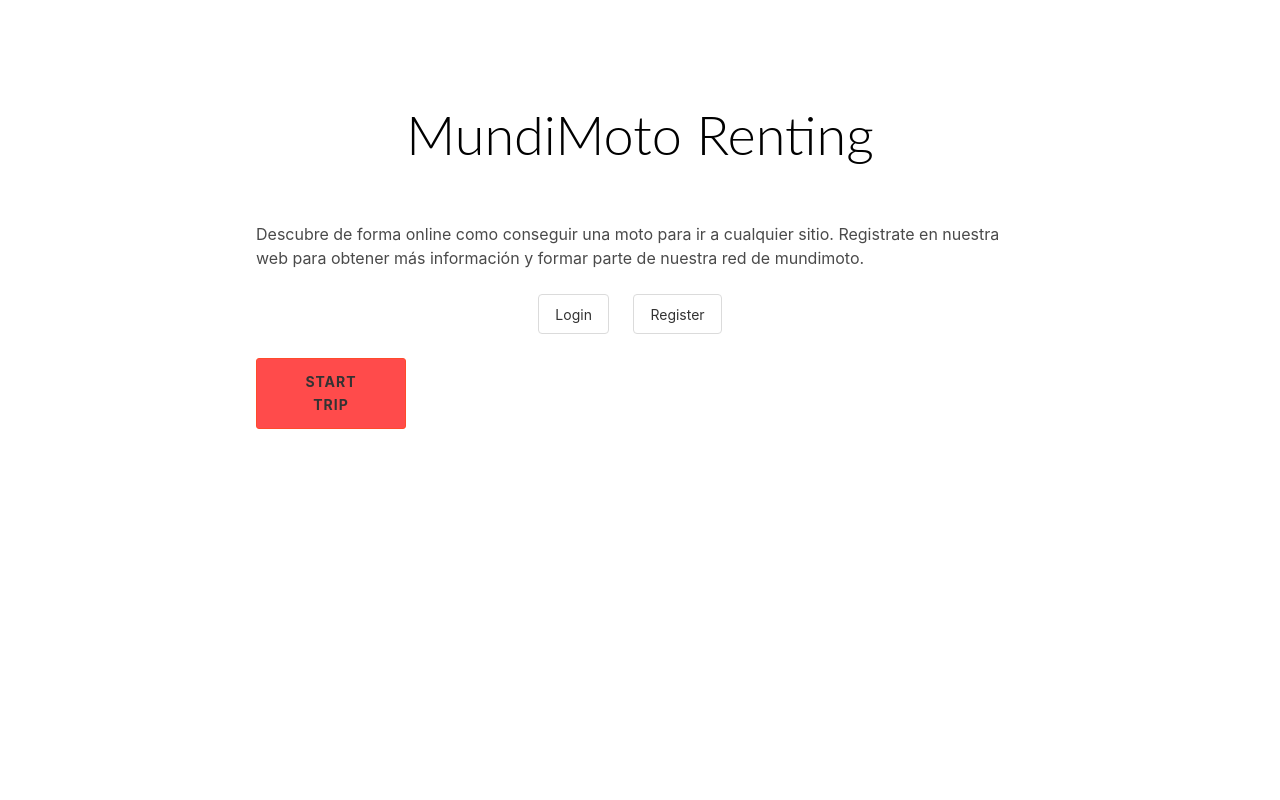
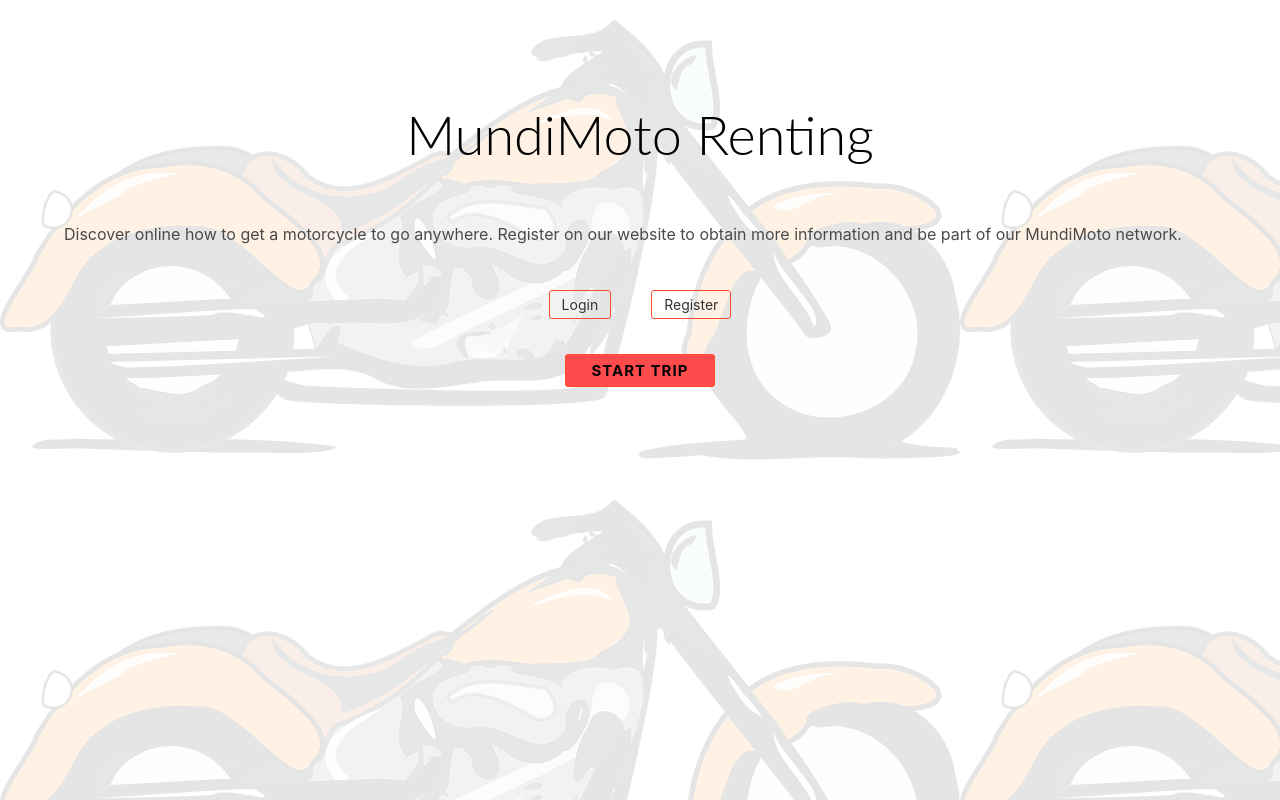
Before and after one commit to josepmdc/HackUPC_2022, a Django app: page / in a window 1280 px wide. Run offline with Django 3.2, Linux system fonts and the light colour scheme.

Commit message:
changes index html

```diff
--- a/src/mundimoto/static/css/index.css
+++ b/src/mundimoto/static/css/index.css
@@ -34,19 +34,17 @@ a {
 }
 
 button {
-  border-radius: 20px;
+  border-radius: 3px;
   border: 1px solid #FF4B2B;
-  background-color: #FF4B2B;
-  color: #FFFFFF;
+  background: none;
+  color: #4a4a4a;
   font-size: 12px;
-  font-weight: bold;
-  padding: 12px 45px;
-  letter-spacing: 1px;
-  text-transform: uppercase;
-  transition: transform 80ms ease-in;
+  padding: 0.4em 1em;
+  transition: transform 0.8s ease-in;
+  cursor: pointer;
 }
 
-.btn{display: inline-block; margin-right: 20px;}
+.btn{display: inline-block; margin: 20px;}
 
 button:active {
   transform: scale(0.95);
@@ -93,11 +91,11 @@ input {
 
 .container {
 
-  background-color: #fff;
-  border-radius: 10px;
+  border-radius: 3px;
   position: relative;
   overflow: hidden;
-  width: 768px;
+  width: 100%;
+  height: 100%;
   max-width: 100%;
   min-height: 600px;
 }
@@ -218,7 +216,7 @@ input {
 
 .social-container a {
   border: 1px solid #DDDDDD;
-  border-radius: 50%;
+  border-radius: 3px;
   display: inline-flex;
   justify-content: center;
   align-items: center;
@@ -234,7 +232,11 @@ input {
            text-align: center;
            margin: 0 0 58px; }
 
-.center {text-align: center;}
+.center {
+  display: flex;
+  justify-content: center;
+  width: 100%;
+}
 
 
 .buttonHeader {
@@ -244,9 +246,19 @@ input {
   color: #030303;
   font-size: 15px;
   font-weight: bold;
-  padding: 12px 30px;
   letter-spacing: 1px;
   text-transform: uppercase;
   transition: transform 80ms ease-in;
   width: 150px ;
 }
+
+.background {
+  position: fixed;
+  background-image: url("../images/moto.png");
+  opacity: 0.1;
+  width: 100vw;
+  height: 100vh;
+  top:0;
+  left:0;
+  z-index: -1;
+}
--- a/src/mundimoto/templates/index.html
+++ b/src/mundimoto/templates/index.html
@@ -1,41 +1,46 @@
 {% extends "base.html" %}
 
 {% block container %}
+<div class="background" ></div>
 <div class="titulo1">
     <br />
     MundiMoto Renting
 </div>
 
+<div class="left"></div>
 <div class="left">
-    Descubre de forma online como conseguir una moto para ir a cualquier sitio.
-    Registrate en nuestra web para obtener más información y formar parte de nuestra red de mundimoto.
+    Discover online how to get a motorcycle to go anywhere.
+    Register on our website to obtain more information and be part of our MundiMoto network.
     <br /><br />
 </div>
 
 
 <div class="center">
 
-    <div class="button btn">
+    <button class="btn">
         <a href="{% url 'login' %}">
             Login
         </a>
-    </div>
-
-    <div class="button btn">
+    </button>
+    <button class="btn">
         <a href="{% url 'registrar' %}">
             Register
         </a>
-    </div>
+    </button>
     <br />
     <br />
 </div>
 
 <div class="center">
-    <div class="buttonHeader">
-        <a href="{% url 'home' %}">
+    <a href="{% url 'home' %}">
+            <button class="buttonHeader">
             Start Trip
-        </a>
-    </div>
+        </button>
+    </a>
 </div>
 
+
+
+
+
 {% endblock %}
```
Also changed, not shown: src/mundimoto/static/images/moto.png (added).
